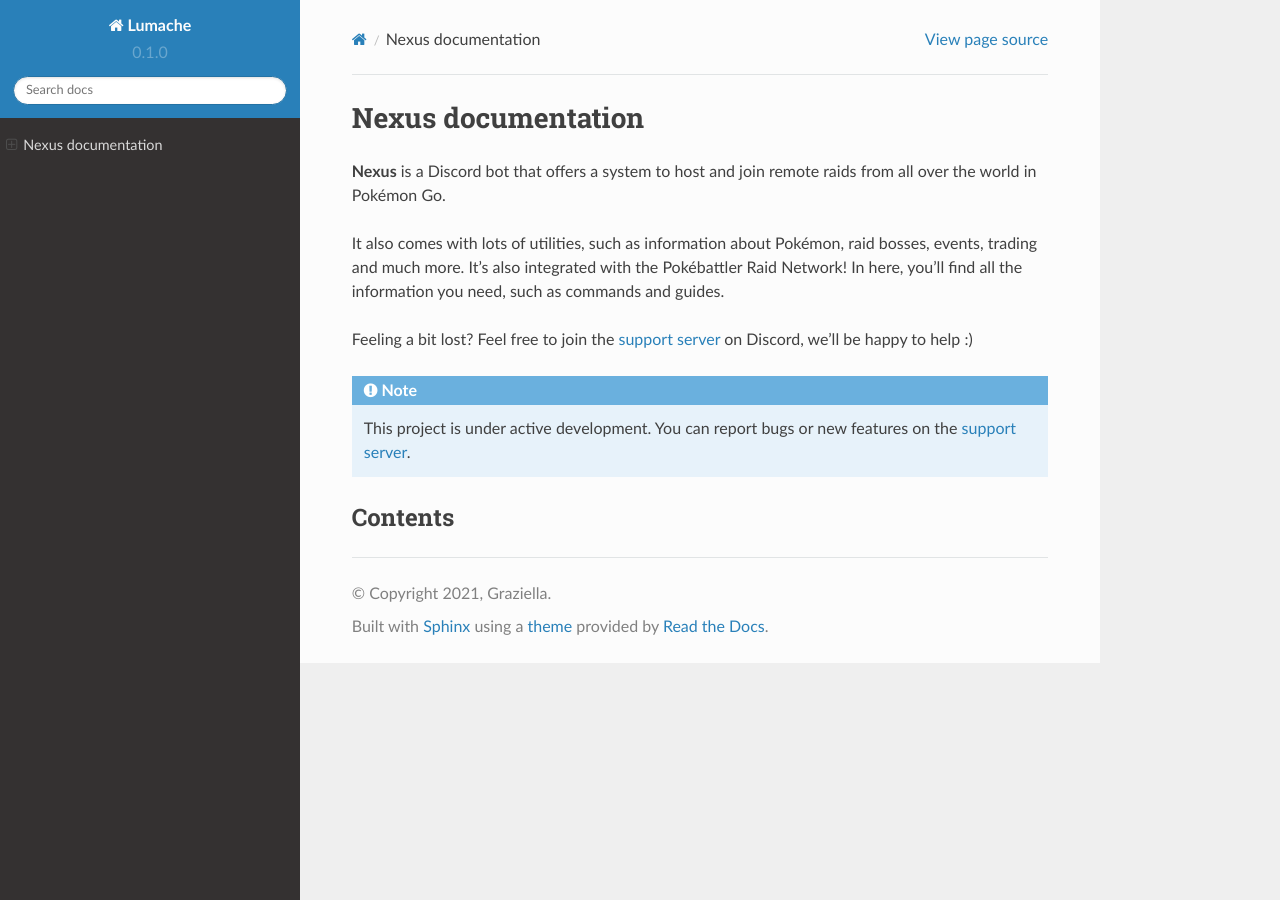
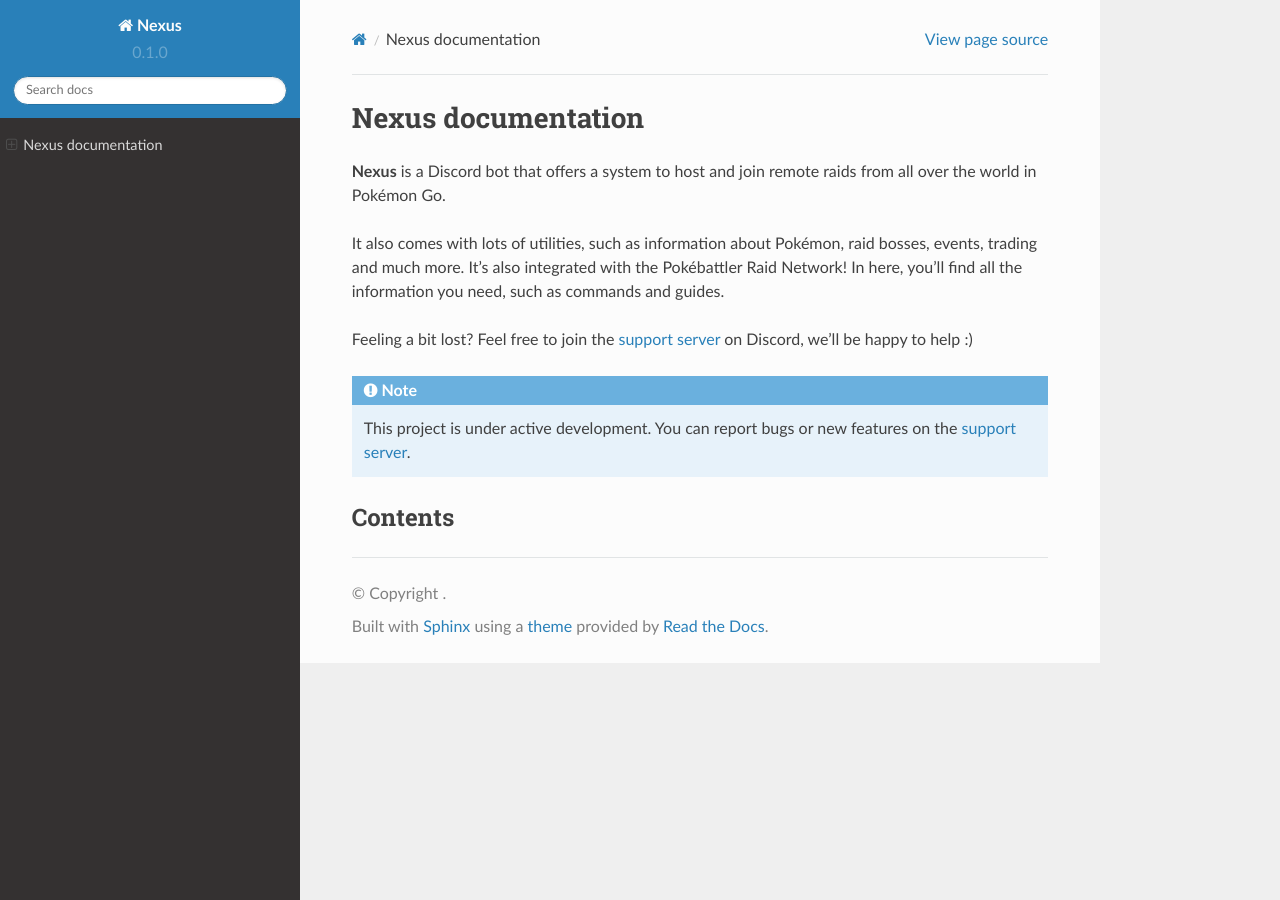
Before and after one commit to nexus-raid-app/docs, a Sphinx documentation site: the page built from docs/source/index.rst, in a window 1280 px wide. Built offline with Sphinx 7.4.7 and the Read the Docs theme 2.0.0, drawn with Linux system fonts in a browser that asks for light colours; pages that are not in the unit, such as notebooks, are missing from menus.

Commit message:
Update conf.py

```diff
--- a/docs/source/conf.py
+++ b/docs/source/conf.py
@@ -2,9 +2,8 @@
 
 # -- Project information
 
-project = 'Lumache'
-copyright = '2021, Graziella'
-author = 'Graziella'
+project = 'Nexus'
+author = '10Criz'
 
 release = '0.1'
 version = '0.1.0'
```
